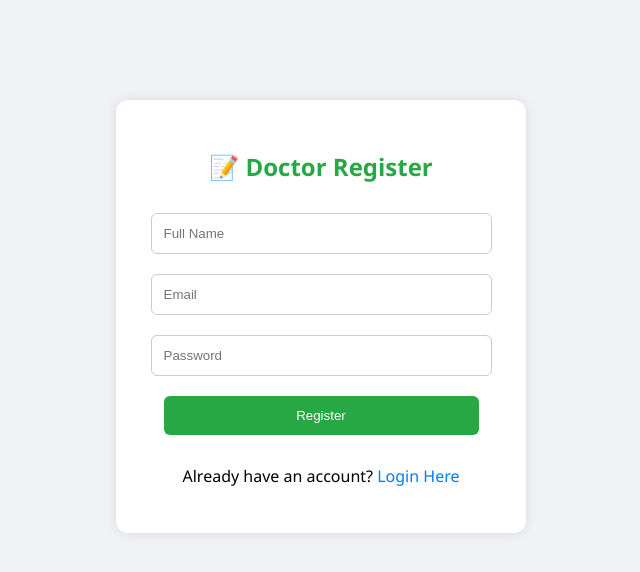
After one commit to prathamkishor1/healthtrackweb, a Flask app: page /doctor_register in a window 1280 px wide. The commit adds this page. Shown: the top 572 px of the page, without its empty margins (319-959 px from the left). Run offline with Flask 3, Linux system fonts and the light colour scheme.

Commit message:
added all features like patient dashboard routes along with doctors

```diff
--- a/app.py
+++ b/app.py
@@ -14,17 +14,16 @@ app.config['SECRET_KEY'] = 'your_secret_key'
 db = mysql.connector.connect(**DB_CONFIG)
 cursor = db.cursor()
 
-# Landing Page Route (Project Intro)
+# -------------------- USER ROUTES --------------------
+
 @app.route('/')
 def index():
     return render_template('index.html')
 
-# Login Page Route
 @app.route('/login')
 def login_page():
     return render_template('login.html')
 
-# Registration Page Route
 @app.route('/register', methods=['GET', 'POST'])
 def register():
     if request.method == 'POST':
@@ -36,7 +35,6 @@ def register():
         return redirect('/login')
     return render_template('register.html')
 
-# Login Logic Route (POST)
 @app.route('/login', methods=['POST'])
 def login():
     email = request.form['email']
@@ -49,7 +47,6 @@ def login():
     else:
         return "Invalid credentials!"
 
-# Dashboard Route with AI Suggestions
 @app.route('/dashboard')
 def dashboard():
     if 'user_id' not in session:
@@ -86,7 +83,6 @@ def dashboard():
 
     return render_template('dashboard.html', logs=logs, data=logs, user_name=user_name, averages=averages, suggestions=suggestions)
 
-# Add Health Log with AI alerts
 @app.route('/add_log', methods=['POST'])
 def add_log():
     user_id = session['user_id']
@@ -116,7 +112,33 @@ def add_log():
 
     return redirect('/dashboard')
 
-# Delete Individual Log
+@app.route('/assign_doctor', methods=['GET', 'POST'])
+def assign_doctor():
+    if 'user_id' not in session:
+        return redirect('/login')
+
+    if request.method == 'POST':
+        doctor_id = request.form['doctor_id']
+        patient_id = session['user_id']
+
+        # Check if already assigned
+        cursor.execute("SELECT * FROM patient_doctor WHERE patient_id=%s", (patient_id,))
+        if cursor.fetchone():
+            flash("❌ You’ve already assigned a doctor.")
+            return redirect('/dashboard')
+
+        # Assign doctor
+        cursor.execute("INSERT INTO patient_doctor (doctor_id, patient_id) VALUES (%s, %s)", (doctor_id, patient_id))
+        db.commit()
+        flash("✅ Doctor assigned successfully.")
+        return redirect('/dashboard')
+
+    # Fetch doctors
+    cursor.execute("SELECT id, name FROM doctors")
+    doctors = cursor.fetchall()
+    return render_template('assign_doctor.html', doctors=doctors)
+
+
 @app.route('/delete_log/<int:log_id>')
 def delete_log(log_id):
     if 'user_id' not in session:
@@ -126,7 +148,6 @@ def delete_log(log_id):
     flash("✅ Health log deleted successfully.")
     return redirect('/dashboard')
 
-# Clear All Logs for user
 @app.route('/clear_logs')
 def clear_logs():
     if 'user_id' not in session:
@@ -136,7 +157,6 @@ def clear_logs():
     flash("✅ All logs cleared successfully.")
     return redirect('/dashboard')
 
-# Generate PDF Report
 @app.route('/generate_pdf')
 def generate_pdf():
     if 'user_id' not in session:
@@ -158,7 +178,6 @@ def generate_pdf():
 
     return send_file(pdf_path, as_attachment=True)
 
-# Download CSV Report
 @app.route('/download_csv')
 def download_csv():
     if 'user_id' not in session:
@@ -183,12 +202,105 @@ def download_csv():
     response.headers['Content-Disposition'] = 'attachment; filename=health_logs.csv'
     return response
 
-# Logout Route
 @app.route('/logout')
 def logout():
     session.clear()
     return redirect('/')
 
-# Run App
+# -------------------- DOCTOR PORTAL ROUTES --------------------
+
+
+# Doctor Registration
+@app.route('/doctor_register', methods=['GET', 'POST'])
+def doctor_register():
+    if request.method == 'POST':
+        name = request.form['name']
+        email = request.form['email']
+        password = request.form['password']
+        cursor.execute("INSERT INTO doctors (name, email, password) VALUES (%s, %s, %s)", (name, email, password))
+        db.commit()
+        return redirect('/doctor_login')
+    return render_template('doctor_register.html')
+
+# Doctor Login
+@app.route('/doctor_login', methods=['GET', 'POST'])
+def doctor_login():
+    if request.method == 'POST':
+        email = request.form['email']
+        password = request.form['password']
+        cursor.execute("SELECT * FROM doctors WHERE email=%s AND password=%s", (email, password))
+        doctor = cursor.fetchone()
+        if doctor:
+            session['doctor_id'] = doctor[0]
+            return redirect('/doctor_dashboard')
+        else:
+            return "Invalid credentials!"
+    return render_template('doctor_login.html')
+
+# Doctor Dashboard
+@app.route('/doctor_dashboard')
+@app.route('/doctor_dashboard')
+def doctor_dashboard():
+    if 'doctor_id' not in session:
+        return redirect('/doctor_login')
+
+    doctor_id = session['doctor_id']
+
+    cursor.execute("SELECT name FROM doctors WHERE id=%s", (doctor_id,))
+    doctor_name = cursor.fetchone()[0]
+
+    # Fetch patients assigned to this doctor
+    cursor.execute("""
+        SELECT users.id, users.name, users.email
+        FROM users
+        JOIN patient_doctor ON users.id = patient_doctor.patient_id
+        WHERE patient_doctor.doctor_id = %s
+    """, (doctor_id,))
+    patients = cursor.fetchall()
+
+    return render_template('doctor_dashboard.html', doctor_name=doctor_name, patients=patients)
+
+
+# View individual patient logs
+@app.route('/view_patient/<int:patient_id>')
+def view_patient(patient_id):
+    if 'doctor_id' not in session:
+        return redirect('/doctor_login')
+
+    cursor.execute("SELECT * FROM health_logs WHERE user_id=%s ORDER BY date DESC", (patient_id,))
+    logs = cursor.fetchall()
+
+    cursor.execute("SELECT name FROM users WHERE id=%s", (patient_id,))
+    patient_name = cursor.fetchone()[0]
+
+    return render_template('view_patient.html', logs=logs, patient_name=patient_name)
+
+@app.route('/remove_patient/<int:patient_id>')
+def remove_patient(patient_id):
+    if 'doctor_id' not in session:
+        return redirect('/doctor_login')
+
+    doctor_id = session['doctor_id']
+
+    # Remove patient-doctor assignment
+    cursor.execute("""
+        DELETE FROM patient_doctor
+        WHERE doctor_id=%s AND patient_id=%s
+    """, (doctor_id, patient_id))
+    db.commit()
+
+    flash("✅ Patient removed successfully.")
+    return redirect('/doctor_dashboard')
+
+
+# Doctor Logout
+@app.route('/doctor_logout')
+def doctor_logout():
+    session.pop('doctor_id', None)
+    flash("👋 Doctor logged out successfully.")
+    return redirect('/')
+
+# ------------------------------------------------------------
+
 if __name__ == '__main__':
     app.run(debug=True)
--- /dev/null
+++ b/config.py
@@ -0,0 +1,6 @@
+DB_CONFIG = {
+    'host': 'localhost',
+    'user': 'root',
+    'password': 'Pratham@123',
+    'database': 'healthtrack_db'
+}
--- a/templates/dashboard.html
+++ b/templates/dashboard.html
@@ -153,6 +153,7 @@
     <a href="/generate_pdf" class="btn pdf">📑 Download PDF</a>
     <a href="/download_csv" class="btn csv">📥 Download CSV</a>
     <a href="#" onclick="confirmClearLogs()" class="btn clear">🗑️ Clear All Logs</a>
+    <a href="/assign_doctor" class="btn" style="background:#ffc107; color:#212529;">🩺 Assign Doctor</a>
     <a href="/logout" class="btn logout">🔒 Logout</a>
   </div>
 
@@ -174,7 +175,6 @@
 
 </div>
 
-<!-- Chart.js + SweetAlert2 -->
 <script src="https://cdn.jsdelivr.net/npm/chart.js"></script>
 <script src="https://cdn.jsdelivr.net/npm/sweetalert2@11"></script>
 
--- /dev/null
+++ b/templates/doctor_register.html
@@ -0,0 +1,77 @@
+<!DOCTYPE html>
+<html>
+<head>
+    <title>Doctor Register | HealthTrack Web</title>
+    <style>
+        body {
+            font-family: 'Segoe UI', sans-serif;
+            background-color: #f0f2f5;
+            margin: 0;
+        }
+
+        .container {
+            width: 350px;
+            margin: 100px auto;
+            background: #fff;
+            padding: 30px;
+            border-radius: 12px;
+            box-shadow: 0 0 12px rgba(0,0,0,0.1);
+            text-align: center;
+        }
+
+        h2 {
+            color: #28a745;
+            margin-bottom: 20px;
+        }
+
+        input[type="text"],
+        input[type="email"],
+        input[type="password"],
+        button {
+            width: 90%;
+            padding: 12px;
+            margin: 10px 0;
+            border: 1px solid #ccc;
+            border-radius: 6px;
+        }
+
+        button {
+            background-color: #28a745;
+            color: #fff;
+            border: none;
+            cursor: pointer;
+        }
+
+        button:hover {
+            background-color: #218838;
+        }
+
+        p {
+            margin-top: 20px;
+        }
+
+        a {
+            color: #007BFF;
+            text-decoration: none;
+        }
+
+        a:hover {
+            text-decoration: underline;
+        }
+    </style>
+</head>
+<body>
+
+<div class="container">
+    <h2>📝 Doctor Register</h2>
+    <form action="/doctor_register" method="post">
+        <input type="text" name="name" placeholder="Full Name" required><br>
+        <input type="email" name="email" placeholder="Email" required><br>
+        <input type="password" name="password" placeholder="Password" required><br>
+        <button type="submit">Register</button>
+    </form>
+    <p>Already have an account? <a href="/doctor_login">Login Here</a></p>
+</div>
+
+</body>
+</html>
```
Also changed, not shown: requirements.txt (added, +22 -0 lines), static/css/style.css (added, +96 -0 lines), templates/assign_doctor.html (added, +31 -0 lines), templates/doctor_dashboard.html (added, +87 -0 lines), templates/doctor_login.html (added, +75 -0 lines), templates/index.html (+15 -5 lines), templates/view_patient.html (added, +88 -0 lines), 4 other files.
